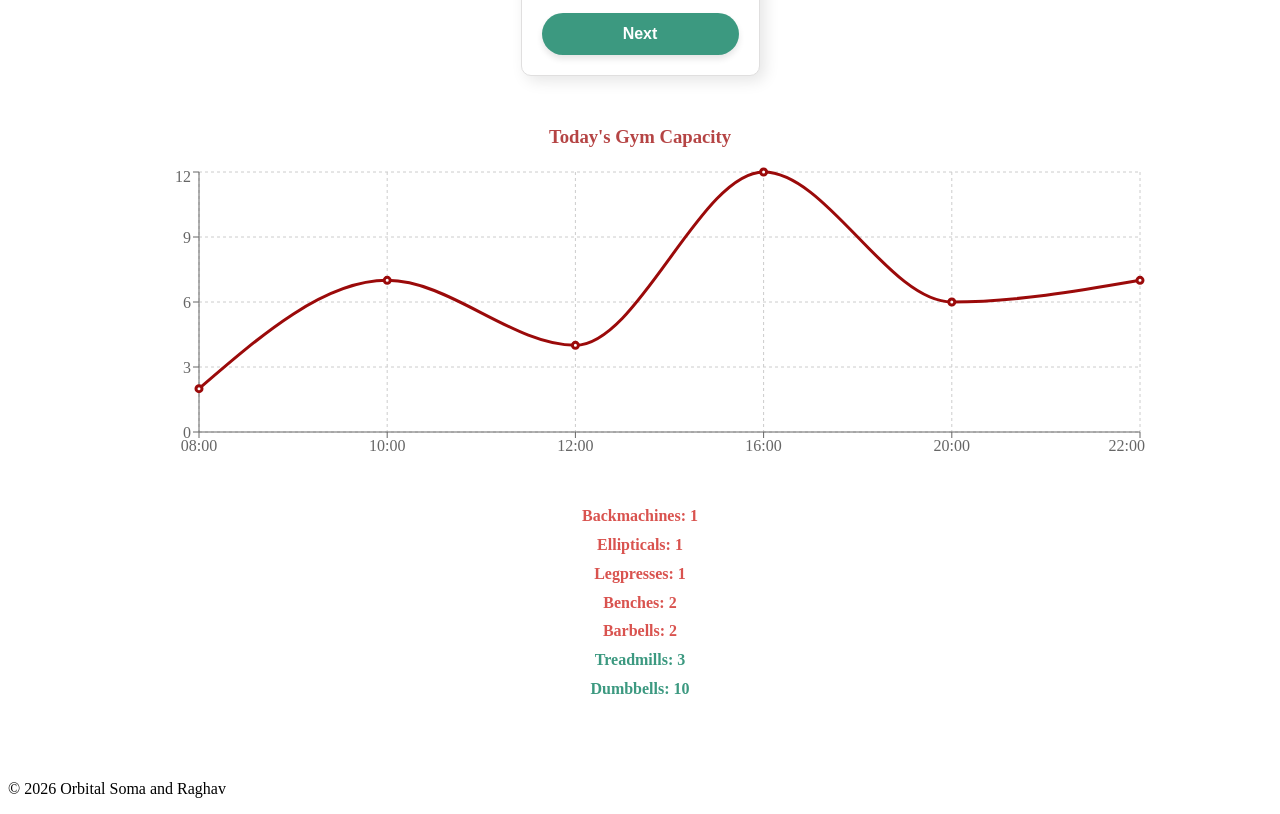
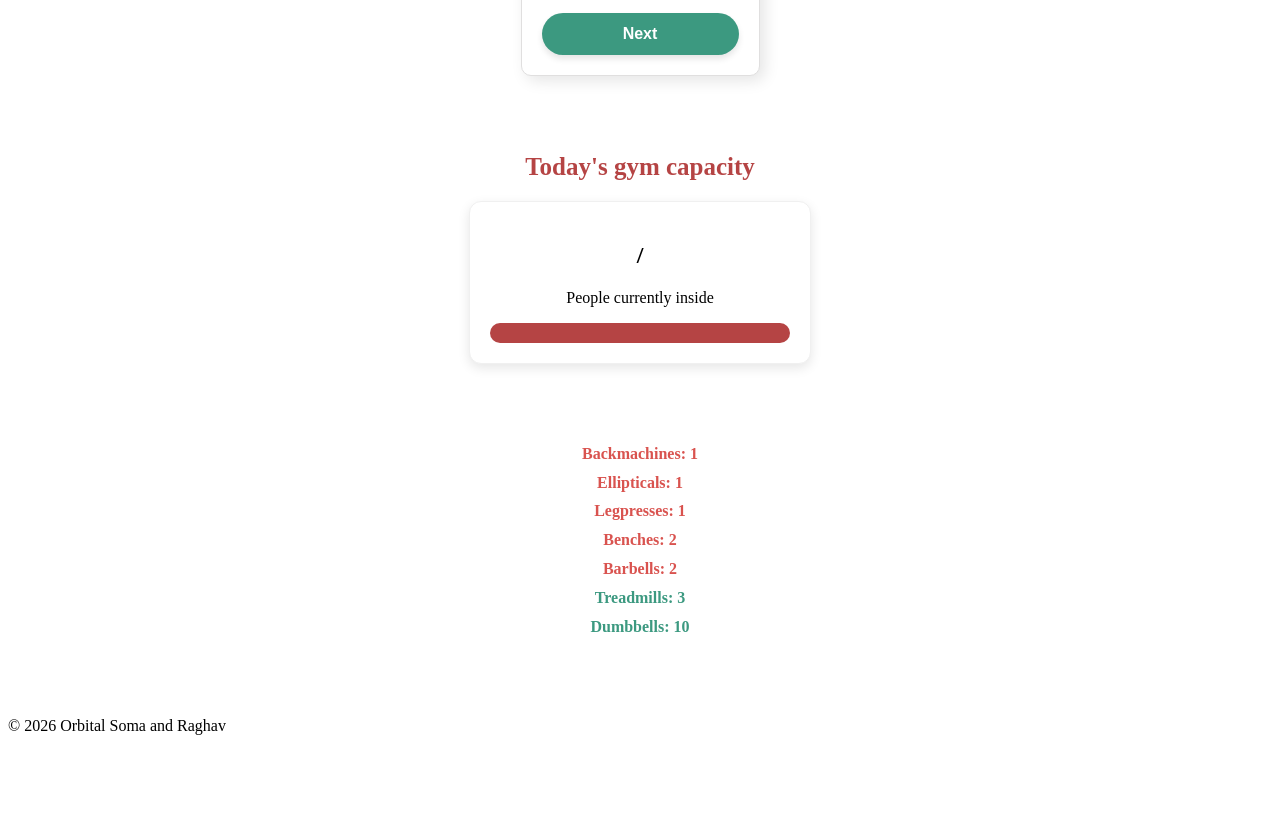
Before and after one commit to Raghaaavvv/pgymp, a React (Vite) app in the folder frontend/: page / in a window 1280 px wide. Shown: the part 760-1574 px from the top of the page. After the commit the page ends 1511 px from the top, so only its background shows below. Built offline with nearby package versions, Linux system fonts and the light colour scheme.

Commit message:
Added Capacity tracker box

```diff
--- a/frontend/src/App.jsx
+++ b/frontend/src/App.jsx
@@ -9,10 +9,10 @@ import Counter from "./counter.jsx";
 import ToDoList from "./todo.jsx";
 import DynamicWindow from "./DynamicWindow.jsx";
 import DigitalClock from "./digitalclock.jsx";
-import GymChart from "./GymChart.jsx";
 import AuthFlow from "./AuthFlow.jsx";
 import { useState } from "react";
 import { QRCodeCanvas } from "qrcode.react";
+import GymCapacityBox from './GymCapacityBox'
 
 function App() {
 
@@ -73,8 +73,7 @@ function App() {
       )}
 
       </div>
-      <GymChart />
-
+      <GymCapacityBox />
       <Gymequipment />
       <Footer />
 
--- /dev/null
+++ b/frontend/src/GymCapacityBox.jsx
@@ -0,0 +1,78 @@
+import React from 'react'
+
+function GymCapacityBox({currentCapacity, maxCapacity}) {
+    const styles = {
+        widgetContainer: {
+                width: '100%',
+                display: 'flex',
+                flexDirection: 'column',
+                alignItems: 'center', // Centers the content horizontally
+            },
+        titleHeader: {
+            textAlign: 'center',
+            color: 'rgb(181, 68, 68)', // The user's exact title color
+            fontSize: '25px',
+            padding: '10px',
+            marginBottom: '10px' // Space before the card
+            },
+        card: {
+                width: '300px', // The user's card width
+                padding: '20px',
+                borderRadius: '12px',
+                backgroundColor: '#ffffff',
+                boxShadow: '0 4px 12px rgba(0, 0, 0, 0.1)',
+                textAlign: 'center',
+                border: '1px solid #f0f0f0',
+            },
+        progressContainer: {
+                width: '100%',
+                height: '20px', // Total height of the bar
+                backgroundColor: '#e0e0e0', // Light gray background (empty)
+                borderRadius: '10px', // Rounded corners
+                overflow: 'hidden', // Ensures the filler stays inside the corners
+                marginTop: '15px'
+            },
+        progressFiller: {
+                height: '100%', // Fills the vertical space
+                backgroundColor: 'rgb(181, 68, 68)', // Red fill color
+                borderRadius: 'inherited', // Uses the container's rounded corners
+                transition: 'width 0.3s ease-in-out' // Smooth filling animation
+            }
+        }
+
+
+
+
+
+
+
+    const rawPercentage = (currentCapacity / maxCapacity) * 100;
+    const percentage = Math.min(Math.max(rawPercentage, 0), 100);
+
+        return (
+            <div style={styles.widgetContainer}>
+                {/* The title displayed on top, outside the card */}
+                <h1 style={styles.titleHeader}>Today's gym capacity</h1>
+
+                {/* The visual card */}
+                <div style={styles.card}>
+
+                    {/* 1. Numerical display */}
+                    <h2>{currentCapacity} / {maxCapacity}</h2>
+                    <p>People currently inside</p>
+
+                    {/* 2. Horizontal Progress Bar (The structure) */}
+                    <div style={styles.progressContainer}>
+                        {/* The dynamic filler (The magic happens here) */}
+                        <div style={{
+                            ...styles.progressFiller,
+                            width: `${percentage}%` // Dynamic width calculation
+                        }} />
+                    </div>
+                </div>
+            </div>
+        );
+    }
+
+
+export default GymCapacityBox;
--- a/frontend/src/GymChart.jsx
+++ /dev/null
@@ -1,37 +0,0 @@
-import { LineChart, Line, XAxis, YAxis, Tooltip, ResponsiveContainer, ReferenceDot, CartesianGrid } from 'recharts';
-/* hard coded for now ig */
-
-  function GymChart() {
-  const data = [
-      { time: '08:00', capacity: 2 },
-      { time: '10:00', capacity: 7 },
-      { time: '12:00', capacity: 4 },
-      { time: '16:00', capacity: 12 },
-      { time: '20:00', capacity: 6 },
-      { time: '22:00', capacity: 7 },
-    ];
-
-  return (
-      <div className="chart-container" style={{ width: '80%', height: 300, margin: '0 auto', marginTop: '40px', color: 'rgb(255, 0, 0)' }}>
-        <h3 style={{ textAlign: 'center', color: 'rgb(181, 68, 68)' }}>Today's Gym Capacity</h3>
-
-
-        <ResponsiveContainer width="100%" height="100%">
-          <LineChart data = {data}>
-            <CartesianGrid strokeDasharray = "3 3" />
-            <XAxis dataKey = "time" />
-            <YAxis />
-            <Tooltip />
-            <Line
-              type = "monotone"
-              dataKey = "capacity"
-              stroke="rgb(155, 10, 10)"
-              strokeWidth={3}
-            />
-          </LineChart>
-        </ResponsiveContainer>
-      </div>
-    );
-
-  }
-  export default GymChart;
```
